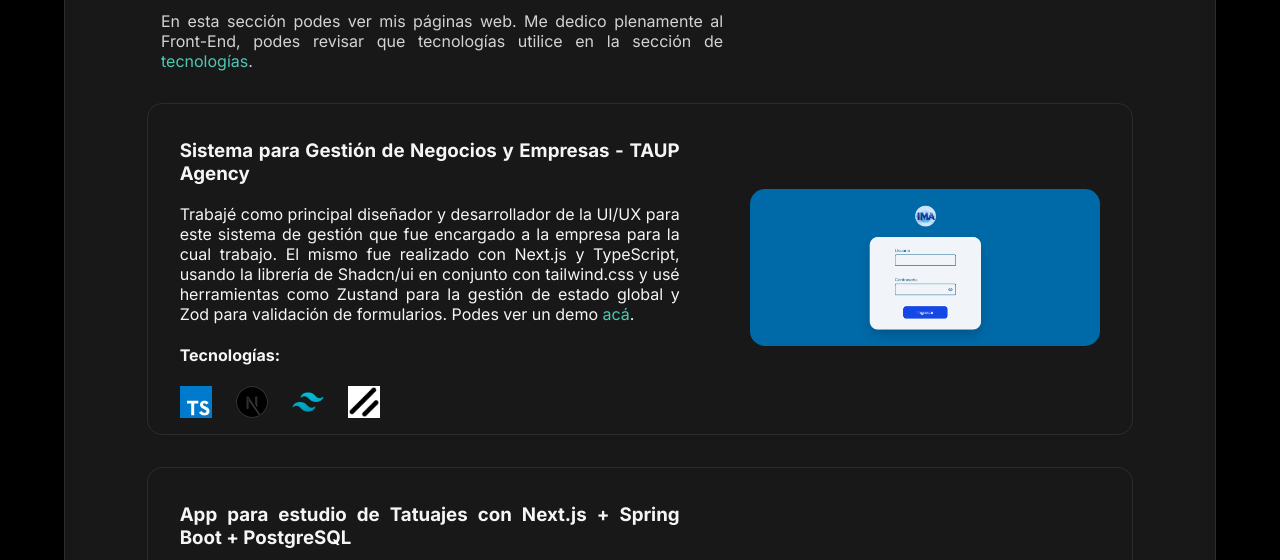
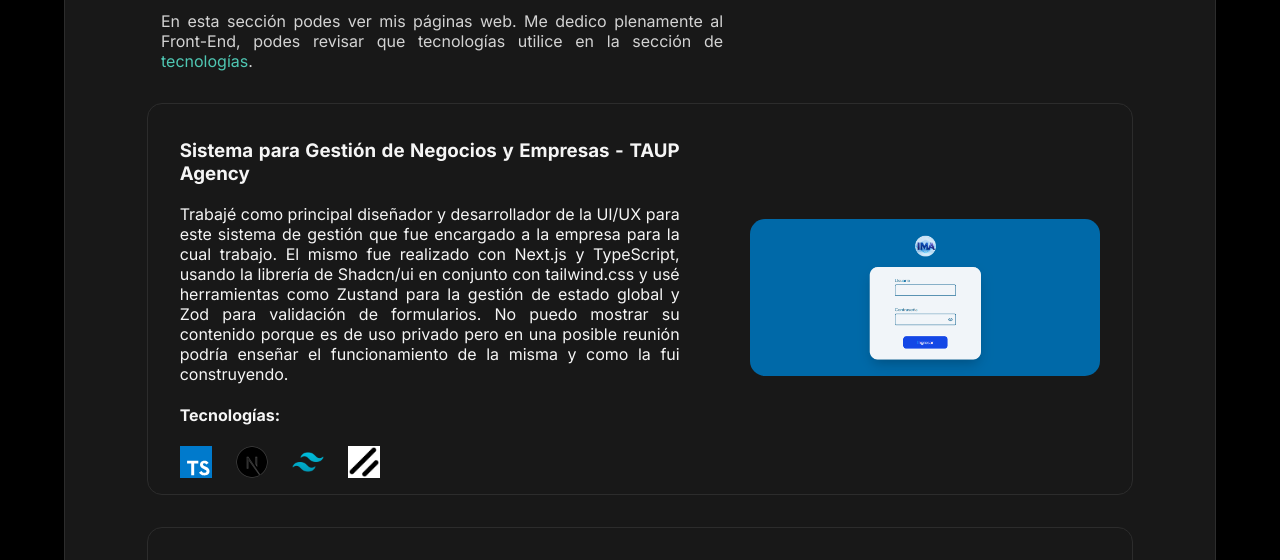
Before and after one commit to ValenGu1t0/ValenGu1t0.github.io, a plain HTML site: page proyectos.html in a window 1280 px wide. Shown: the part 193-753 px from the top of the page. Drawn offline with Linux system fonts and the light colour scheme.

Commit message:
Update IMA

```diff
--- a/proyectos.html
+++ b/proyectos.html
@@ -44,8 +44,8 @@
                     <p>
                         Trabajé como principal diseñador y desarrollador de la UI/UX para este sistema de gestión que fue encargado a la empresa para
                         la cual trabajo. El mismo fue realizado con Next.js y TypeScript, usando la librería de Shadcn/ui en conjunto con tailwind.css
-                        y usé herramientas como Zustand para la gestión de estado global y Zod para validación de formularios. Podes ver un demo
-                        <a href="" target="_blank" class="link_en_p ">acá</a>.
+                        y usé herramientas como Zustand para la gestión de estado global y Zod para validación de formularios. No puedo mostrar su contenido
+                        porque es de uso privado pero en una posible reunión podría enseñar el funcionamiento de la misma y como la fui construyendo.
                     </p>
                     <h4>Tecnologías:</h4>
                     <div class="proyectos_card_tecnologias">
```
